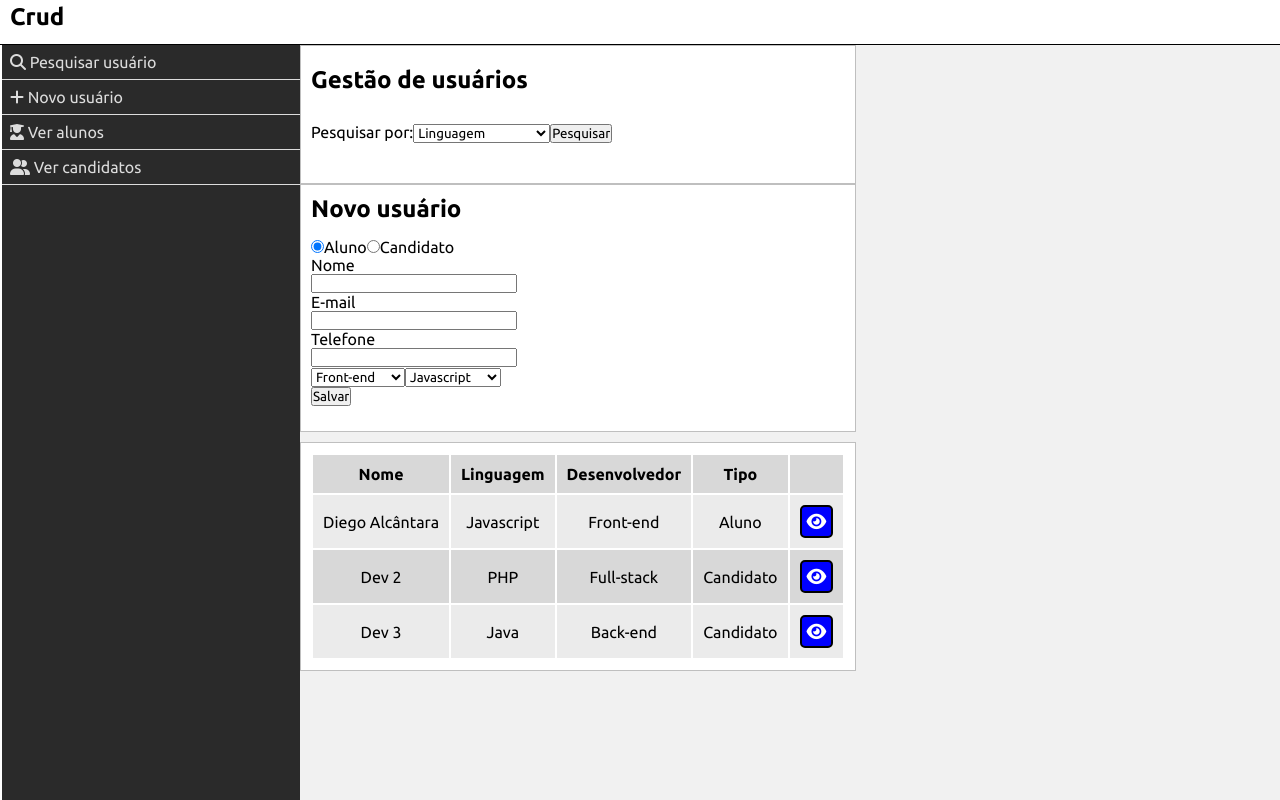
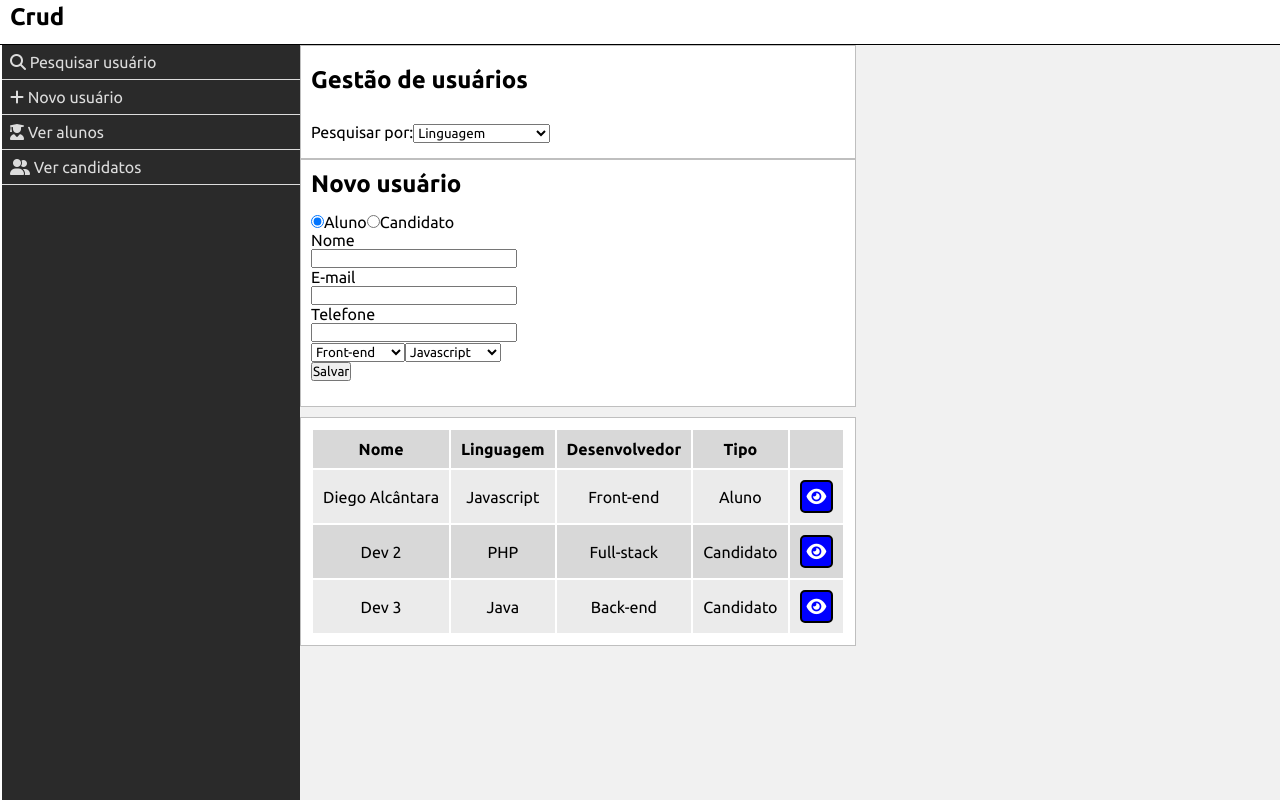
Before and after one commit to Alcantara-Diego/crud, a React (Create React App) app in the folder front/: page / in a window 1280 px wide. Built offline with nearby package versions, Linux system fonts and the light colour scheme.

Commit message:
Atualizando itens dos forms.

```diff
--- a/front/src/components/Header.js
+++ b/front/src/components/Header.js
@@ -32,16 +32,12 @@ function Header(){
             <h2>Gestão de usuários</h2>
 
 
-            {/* <div className="student/candidateDiv">
-                <input type="radio" name="student/candidate" defaultChecked></input><label for="student">Aluno</label>
-                <input type="radio" name="student/candidate"></input><label for="candidate">Candidato</label>
-            </div> */}
-
-
+            {/* Main search option */}
+            <div className="searchOptionsDiv">
                 <label for="searchOptions">Pesquisar por:</label>
                 <select  name="searchOptions" id="searchOptions" onChange={searchParameters}>
                     <optgroup label="attribute">
-                    <option value="lenguage">Linguagem</option>
+                        <option value="language">Linguagem</option>
                         <option value="dev">Tipo de dev</option>
                         <option value="studentOrCandidate">Aluno/Candidato</option>
                         <option value="email">E-mail</option>
@@ -49,18 +45,23 @@ function Header(){
                         <option value="telephone">Telefone</option>
                     </optgroup>
                 </select>
+            </div>
 
 
+            {/* Search by stack */}
             <select  name="devSelectGroup" id="devSelectGroup" className="advancedSearchOption">
                 <optgroup label="Desenvolvedor" >
+                    <option value="devDefault">Selecione</option>
                     <option value="volvo">Front-end</option>
                     <option value="saab">Back-end</option>
                     <option value="saab">Full-stack</option>
                 </optgroup>
             </select>
 
-            <select  name="lenguageSelectGroup" id="lenguageSelectGroup" className="advancedSearchOption">
+            {/* Search by programming language */}
+            <select  name="languageSelectGroup" id="languageSelectGroup" className="advancedSearchOption">
                 <optgroup label="linguagem">
+                    <option value="languageDefault">Selecione</option>
                     <option value="volvo">Javascript</option>
                     <option value="saab">PHP</option>
                     <option value="saab">Java</option>
@@ -69,8 +70,10 @@ function Header(){
                 </optgroup>
             </select>
 
+            {/* Search by type of user */}
             <select name="studentOrCandidateSelectGroup" id="studentOrCandidateSelectGroup" className="advancedSearchOption">
                 <optgroup label="Aluno/Candidato">
+                    <option value="userDefault">Selecione</option>
                     <option value="student">Aluno</option>
                     <option value="candidate">Candidato</option>
 
@@ -78,7 +81,23 @@ function Header(){
 
             </select>
 
+            {/* Search by e-mail */}
+            <div id="emailSelectGroup" className="advancedSearchOption">
+                <input type="e-mail"></input>
                 <input type="button" value="Pesquisar"></input>
+            </div>
+
+            {/* Search by name */}
+            <div id="nameSelectGroup" className="advancedSearchOption">
+                <input type="name"></input>
+                <input type="button" value="Pesquisar"></input>
+            </div>
+
+            {/* Search by telephone */}
+            <div id="telephoneSelectGroup" className="advancedSearchOption">
+                <input type="tel"></input>
+                <input type="button" value="Pesquisar"></input>
+            </div>
 
 
 
--- a/front/src/components/styled/Header.styled.js
+++ b/front/src/components/styled/Header.styled.js
@@ -4,8 +4,12 @@ export const StyledHeader = styled.header`
     margin-top: 10px;
 
 
+    h2{
+        margin-bottom: 25px;
+    }
+
     select{
-        margin: 30px 0;
+        margin: 5px 0;
     }
 
     input[type="search"]{
```
Lines whose indentation alone changed are shown as unchanged.
